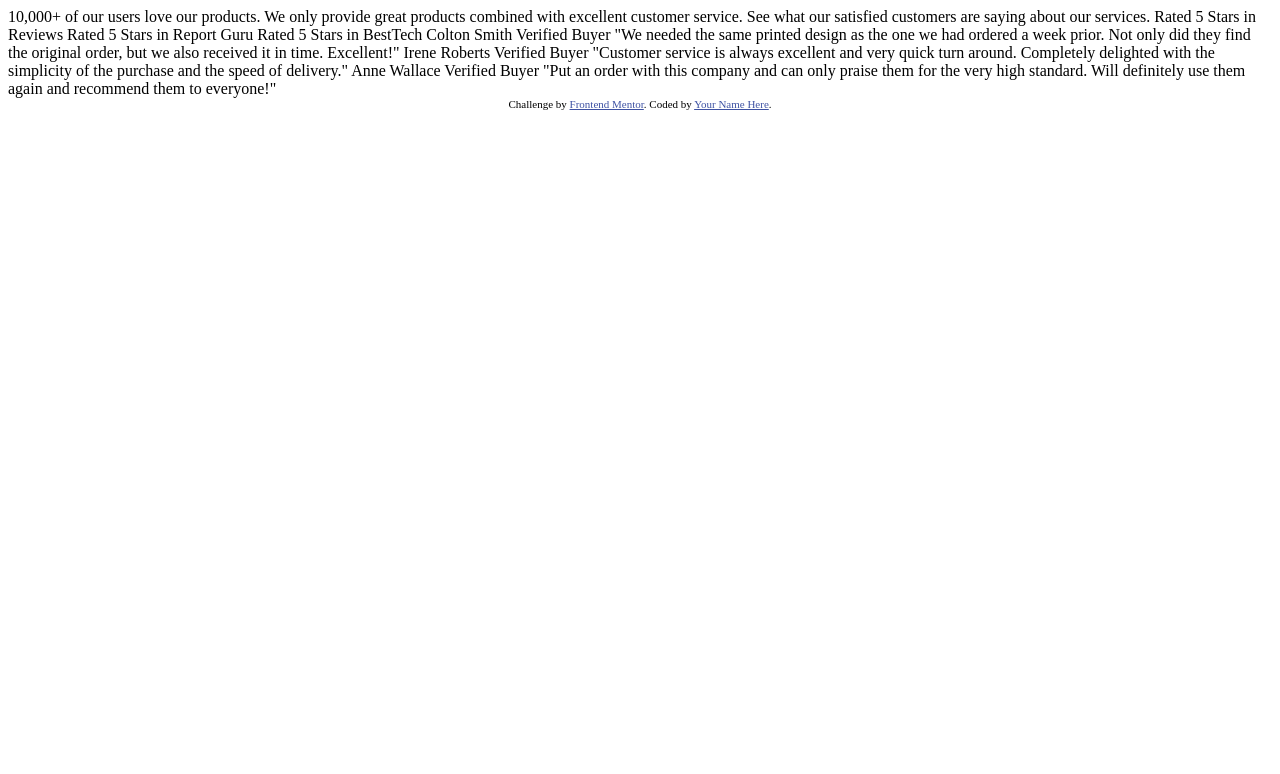
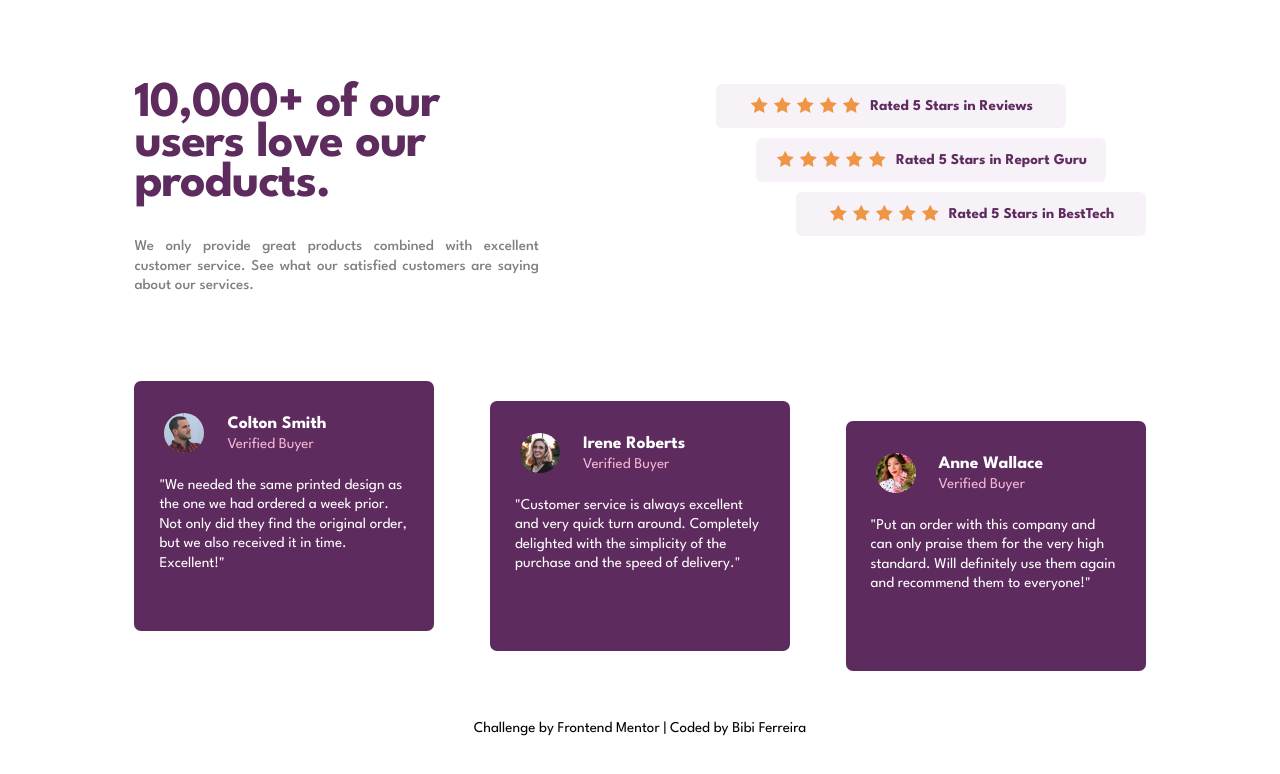
Before and after one commit to bibiferreira/social-proof, a plain HTML site: page index.html in a window 1280 px wide. Drawn offline with Linux system fonts and the light colour scheme.

Commit message:
working progress page style.

```diff
--- a/index.html
+++ b/index.html
@@ -4,58 +4,79 @@
     <meta charset="UTF-8" />
     <meta name="viewport" content="width=device-width, initial-scale=1.0" />
     <!-- displays site properly based on user's device -->
-
-    <link
-      rel="icon"
-      type="image/png"
-      sizes="32x32"
-      href="./images/favicon-32x32.png"
-    />
-
+    <link rel="icon" type="image/png" sizes="32x32" href="./images/favicon-32x32.png"/>
+    <link rel="stylesheet" href="./style/style.css">
     <title>Frontend Mentor | Social proof section</title>
-
-    <!-- Feel free to remove these styles or customise in your own stylesheet 👍 -->
-    <style>
-      .attribution {
-        font-size: 11px;
-        text-align: center;
-      }
-      .attribution a {
-        color: hsl(228, 45%, 44%);
-      }
-    </style>
   </head>
   <body>
-    10,000+ of our users love our products.
+    <div class="container">
+      <div class="info">
+        <div class="info-left">
+          <h1>10,000+ of our users love our products.</h1>
+          <p>We only provide great products combined with excellent customer service.
+          See what our satisfied customers are saying about our services.</p>
+        </div>
+        <div class="info-right">
+          <div class="ratings">
+            <div class="star">
+              <img src="./images/icon-star.svg"><img src="./images/icon-star.svg"><img src="./images/icon-star.svg"><img src="./images/icon-star.svg"><img src="./images/icon-star.svg">
+            </div>
+            <p>Rated 5 Stars in Reviews</p>
+          </div>
+          <div class="ratings" id="rating-2">
+            <div class="star">
+              <img src="./images/icon-star.svg"><img src="./images/icon-star.svg"><img src="./images/icon-star.svg"><img src="./images/icon-star.svg"><img src="./images/icon-star.svg">
+            </div>
+            <p>Rated 5 Stars in Report Guru</p>
+          </div>
+          <div class="ratings" id="rating-3">
+            <div class="star">
+              <img src="./images/icon-star.svg"><img src="./images/icon-star.svg"><img src="./images/icon-star.svg"><img src="./images/icon-star.svg"><img src="./images/icon-star.svg">
+            </div>
+            <p>Rated 5 Stars in BestTech</p>
+          </div>
+        </div>
+      </div>
 
-    We only provide great products combined with excellent customer service.
-    See what our satisfied customers are saying about our services.
-
-    Rated 5 Stars in Reviews
-    Rated 5 Stars in Report Guru
-    Rated 5 Stars in BestTech
-
-    Colton Smith
-    Verified Buyer
-    "We needed the same printed design as the one we had ordered a week prior.
-    Not only did they find the original order, but we also received it in time.
-    Excellent!"
-
-    Irene Roberts
-    Verified Buyer
-    "Customer service is always excellent and very quick turn around. Completely
-    delighted with the simplicity of the purchase and the speed of delivery."
-
-    Anne Wallace
-    Verified Buyer
-    "Put an order with this company and can only praise them for the very high
-    standard. Will definitely use them again and recommend them to everyone!"
-
-    <div class="attribution">
-      Challenge by
-      <a href="https://www.frontendmentor.io?ref=challenge" target="_blank"
-        >Frontend Mentor</a
-      >. Coded by <a href="#">Your Name Here</a>.
+      <div class="cards">
+        <div class="info-cards" id="info-card1">
+          <div class="card-header">
+            <div class="img-card"><img src="./images/image-colton.jpg"></div>
+            <div class="details-card">
+              <h3>Colton Smith</h3>
+              <h4>Verified Buyer</h4>
+            </div>
+          </div>
+          <p>"We needed the same printed design as the one we had ordered a week prior.
+          Not only did they find the original order, but we also received it in time.
+          Excellent!"</p>
+        </div>
+        <div class="info-cards" id="info-card2">
+          <div class="card-header">
+            <div class="img-card"><img src="./images/image-irene.jpg"></div>
+            <div class="details-card">
+              <h3>Irene Roberts</h3>
+              <h4>Verified Buyer</h4>
+            </div>
+          </div>
+          <p>"Customer service is always excellent and very quick turn around. Completely
+          delighted with the simplicity of the purchase and the speed of delivery."</p>
+        </div>
+        <div class="info-cards" id="info-card3">
+          <div class="card-header">
+            <div class="img-card"><img src="./images/image-anne.jpg"></div>
+            <div class="details-card">
+              <h3>Anne Wallace</h3>
+              <h4>Verified Buyer</h4>
+            </div>
+          </div>
+          <p>"Put an order with this company and can only praise them for the very high
+          standard. Will definitely use them again and recommend them to everyone!"</p>
+        </div>
+      </div>
+      <div class="attribution">
+        <p>Challenge by <a href="https://www.frontendmentor.io?ref=challenge" target="_blank">Frontend Mentor</a> | Coded by <a href="#">Bibi Ferreira</a></p>
+      </div>
     </div>
-  </body>
+</body>
 </html>
--- /dev/null
+++ b/style/style.css
@@ -0,0 +1,167 @@
+@import url('https://fonts.googleapis.com/css2?family=League+Spartan:wght@400;500;700&display=swap');
+
+body {
+  font-family: 'League Spartan';
+  font-size: 15px;
+  font-weight: 400;
+}
+
+.container {
+  width: 80%;
+  margin: 50px auto 20px;
+}
+
+.info {
+  width: 100%;
+  display: flex;
+  flex-direction: row;
+  justify-content: space-between;
+  align-items: baseline;
+  margin-bottom: 40px;
+}
+
+.info-left {
+  flex-basis: 40%;
+}
+
+.info-right {
+  flex-basis: 40%;
+}
+
+.info-left h1 {
+  font-size: 50px;
+  font-weight: 700;
+  color: #5e2b5e;
+  line-height: 40px;
+  letter-spacing: -1px;
+}
+
+.info-left p {
+  color: grey;
+  line-height: 1.3;
+  text-align: justify;
+  font-weight: 500;
+}
+
+.ratings {
+  display: flex;
+  align-items: baseline;
+  border: none;
+  width: 350px;
+  align-items: center;
+  justify-content: center;
+  background-color: #F7F2F7;
+  border-radius: 6px;
+  margin-bottom: 10px;
+}
+
+#rating-2 {
+  margin-left: 40px;
+}
+
+#rating-3 {
+  margin-left: 80px;
+}
+
+.star img {
+  padding: 3px;
+}
+
+.ratings p {
+  padding-left: 7px;
+  color: #5e2b5e;
+  font-weight: 700;
+}
+
+/* CARDS */
+
+.cards {
+  display: flex;
+  width: 100%;
+  flex-direction: row;
+  justify-content: space-between;
+
+}
+
+.info-cards {
+  border: none;
+  border-radius: 7px;
+  padding: 25px;
+  width: 250px;
+  height: 200px;
+  justify-content: center;
+  background-color: #5e2b5e;
+}
+
+.img-card {
+  display: flex;
+  flex-direction: column;
+  align-content: center;
+}
+
+.info-cards img {
+  border-radius: 50%;
+  width: 40px;
+  height: 40px;
+  margin: auto;
+}
+
+.card-header {
+  display: flex;
+  align-items: stretch;
+}
+
+.card-header * {
+  margin: 5px;
+}
+
+#info-card1 {
+  margin-top: 30px;
+}
+
+#info-card2 {
+  margin-left: 30px;
+  margin-top: 50px;
+}
+
+#info-card3 {
+  margin-left: 30px;
+  margin-top: 70px;
+}
+
+.info-cards p {
+  color: #fff;
+  line-height: 1.3;
+  justify-content: left;
+}
+
+.info-cards h3 {
+  color: #fff;
+  align-items: flex-start;
+}
+
+.info-cards h4 {
+  color: #F7B6D3;
+  font-weight: lighter;
+}
+
+.details-card {
+  align-items: center;
+  padding-left: 8px;
+  flex-basis: 50%;
+}
+
+.attribution {
+  text-align: center;
+  margin-top: 50px;
+}
+
+.attribution a {
+  text-decoration: none;
+  color: black;
+}
+
+.attribution a:hover {
+  color: grey;
+  text-decoration: underline;
+}
```
